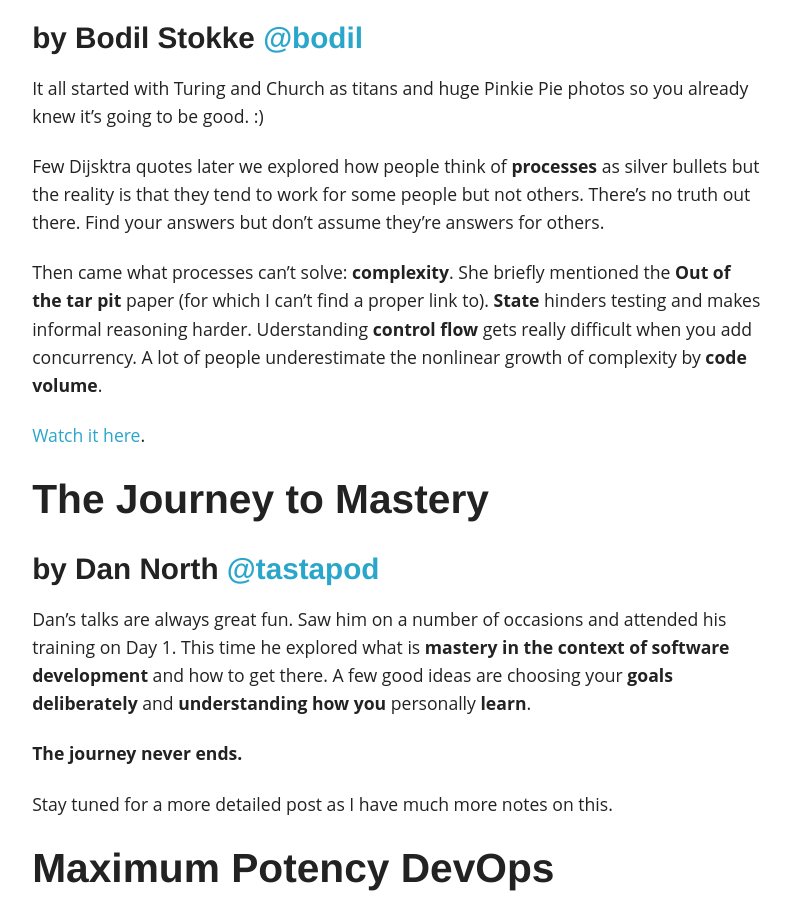
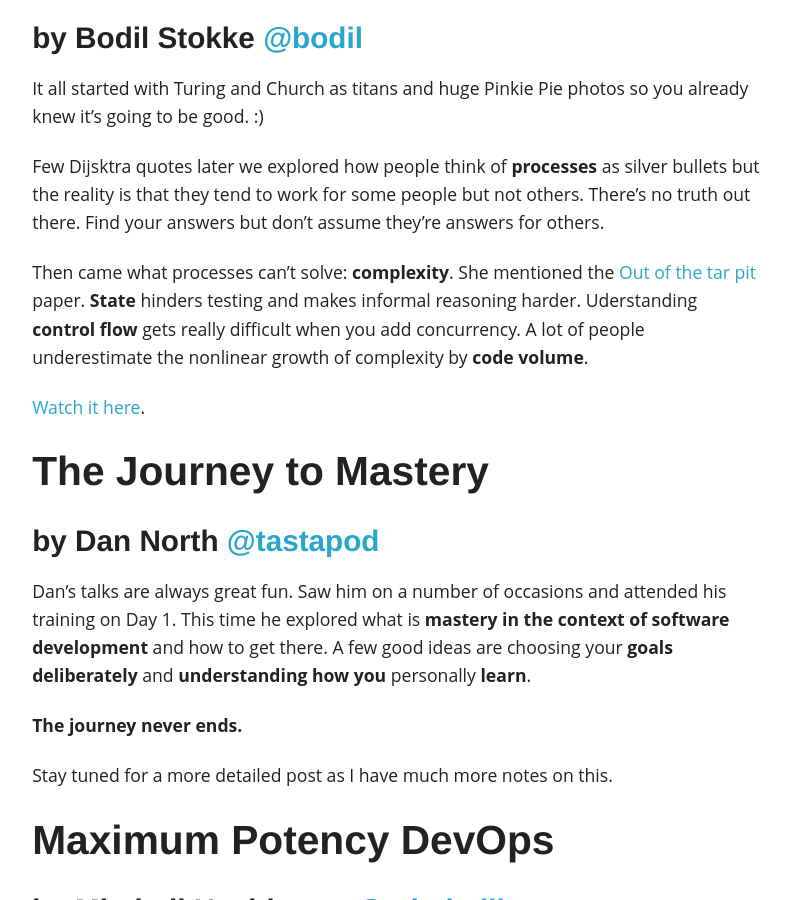
Before and after one commit to dublado/csabapalfi.github.io, a Jekyll site: the page built from _posts/2014-04-24-craftconf-day-2.md, in a window 1280 px wide and 900 px high, scrolled down 715 px. Shown: the whole window, without its empty margins (243-1034 px from the left). Built offline with Jekyll 4.4.1, drawn with Linux system fonts in a browser that asks for light colours; Markdown is read by kramdown in place of the engine named in the settings; comment, search, counter and statistics services are not loaded.

Commit message:
link to out of the tarpit

```diff
--- a/_posts/2014-04-24-craftconf-day-2.md
+++ b/_posts/2014-04-24-craftconf-day-2.md
@@ -25,7 +25,7 @@ It all started with Turing and Church as titans and huge Pinkie Pie photos so yo
 
 Few Dijsktra quotes later we explored how people think of **processes** as silver bullets but the reality is that they tend to work for some people but not others. There's no truth out there. Find your answers but don't assume they're answers for others.
 
-Then came what processes can't solve: **complexity**. She briefly mentioned the **Out of the tar pit** paper (for which I can't find a proper link to). **State** hinders testing and makes informal reasoning harder. Uderstanding **control flow** gets really difficult when you add concurrency. A lot of people underestimate the nonlinear growth of complexity by **code volume**.
+Then came what processes can't solve: **complexity**. She mentioned the [Out of the tar pit](http://citeseerx.ist.psu.edu/viewdoc/download?doi=10.1.1.93.8928&rep=rep1&type=pdf) paper. **State** hinders testing and makes informal reasoning harder. Uderstanding **control flow** gets really difficult when you add concurrency. A lot of people underestimate the nonlinear growth of complexity by **code volume**.
 
 [Watch it here](http://www.ustream.tv/recorded/46774792).
 
```
